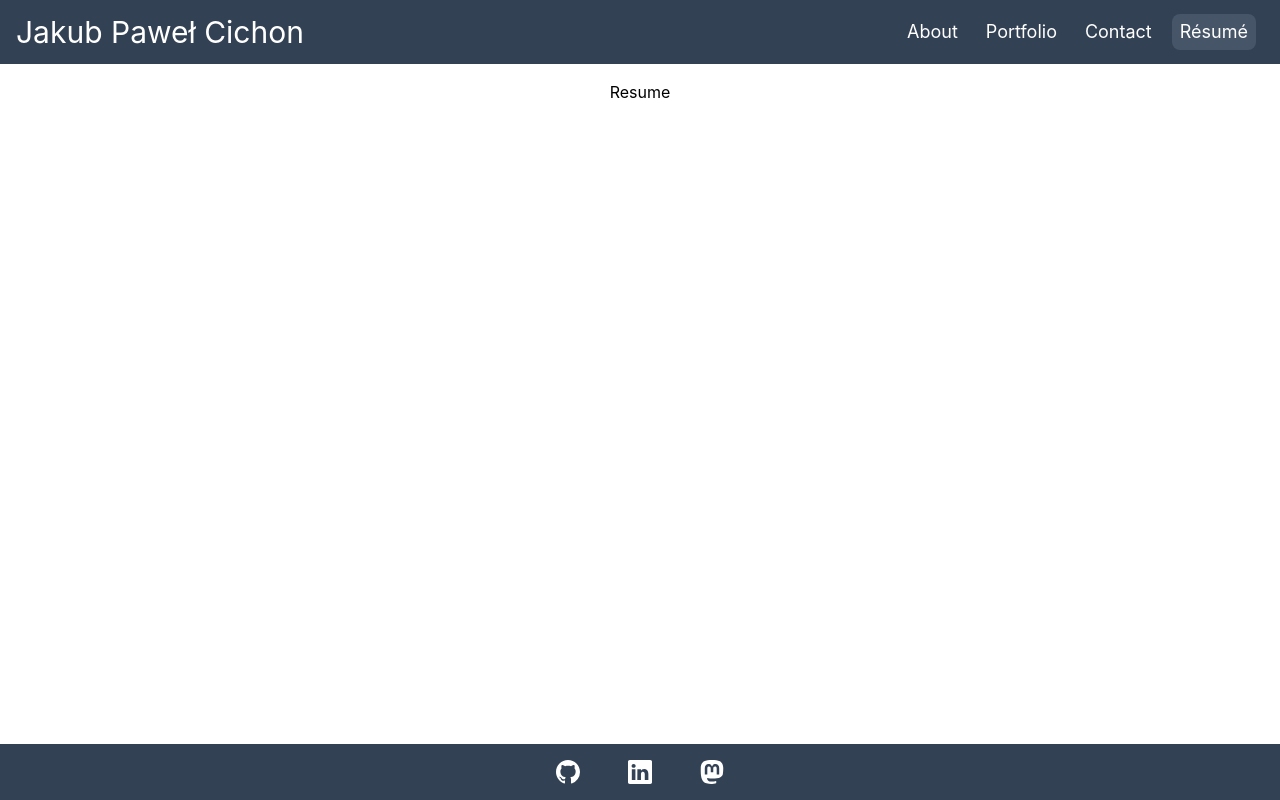
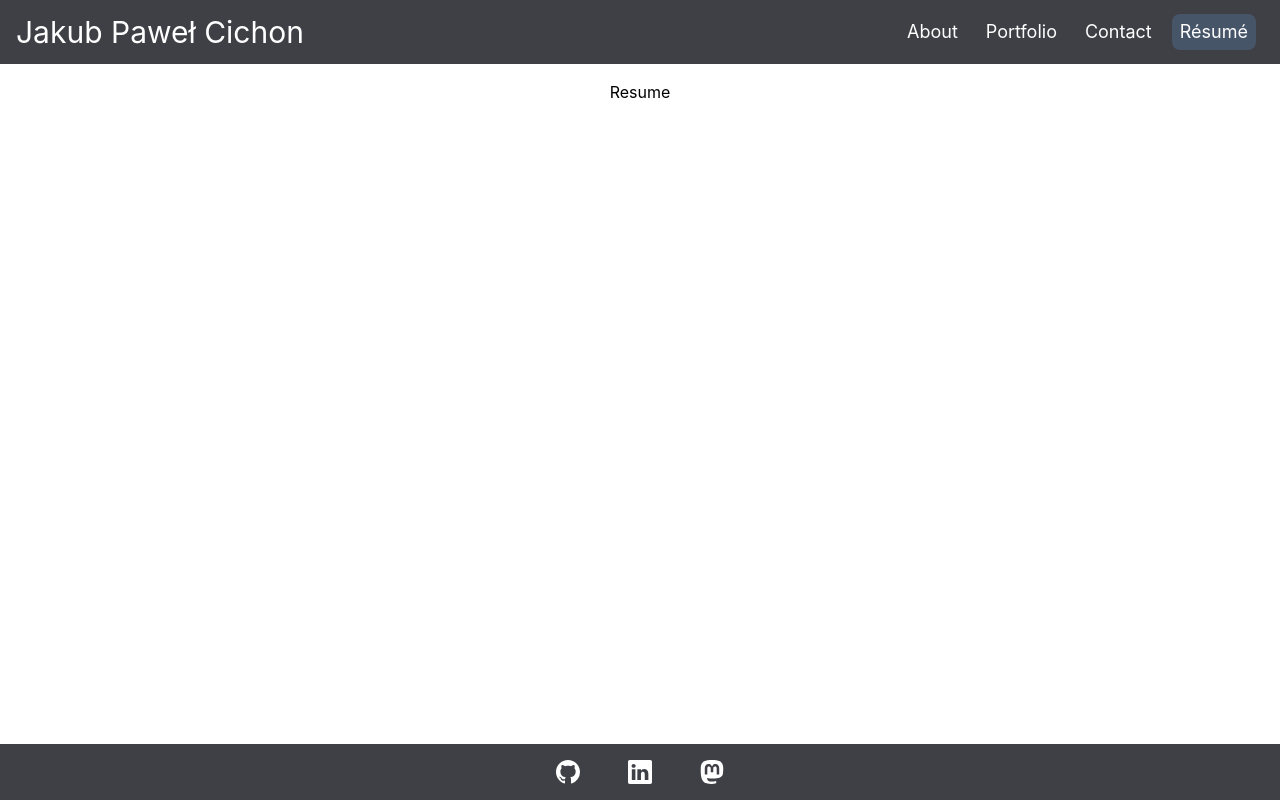
Before and after one commit to jakubcic/portfolio-site, a React (Vite) app: page /resume in a window 1280 px wide. Built offline with nearby package versions, Linux system fonts and the light colour scheme.

Commit message:
adjust colors to zinc

```diff
--- a/src/components/Footer.jsx
+++ b/src/components/Footer.jsx
@@ -1,8 +1,8 @@
 import React from 'react';
 
 const styleClasses = {
-	icons: 'flex items-center justify-center hover:bg-slate-500 rounded-full w-10 h-10',
-	footer: 'flex justify-center items-center gap-8 px-6 h-14 fixed bottom-0 left-0 right-0 w-full bg-slate-700 text-white',
+	icons: 'flex items-center justify-center hover:bg-zinc-500 rounded-full w-10 h-10',
+	footer: 'flex justify-center items-center gap-8 px-6 h-14 fixed bottom-0 left-0 right-0 w-full bg-zinc-700 text-white',
 };
 
 const Footer = () => {
--- a/src/components/Header.jsx
+++ b/src/components/Header.jsx
@@ -3,7 +3,7 @@ import { Link } from 'react-router-dom';
 import Navigation from './Navigation';
 
 const styleClasses = {
-	header: 'container min-w-full flex justify-between box-border items-center gap-8 h-16 px-4 bg-slate-700 text-white text-lg',
+	header: 'container min-w-full flex justify-between box-border items-center gap-8 h-16 px-4 bg-zinc-700 text-white text-lg',
 	title: 'text-3xl justify-start'
 };
 
--- a/src/components/Navigation.jsx
+++ b/src/components/Navigation.jsx
@@ -4,8 +4,8 @@ import { Link, useMatch, useResolvedPath } from 'react-router-dom';
 const stlyeClasses = {
 	nav: 'flex justify-between m-2',
 	ul: 'flex gap-3',
-	li: 'rounded-lg hover:bg-slate-500',
-	activeli: 'rounded-lg bg-slate-600 hover:bg-slate-500',
+	li: 'rounded-lg hover:bg-zinc-600',
+	activeli: 'rounded-lg bg-slate-600 hover:bg-zinc-600',
 	link: 'h-full flex items-center px-2 py-1',
 };
 
```
Also changed, not shown: src/assets/jakub.jpg (added).
